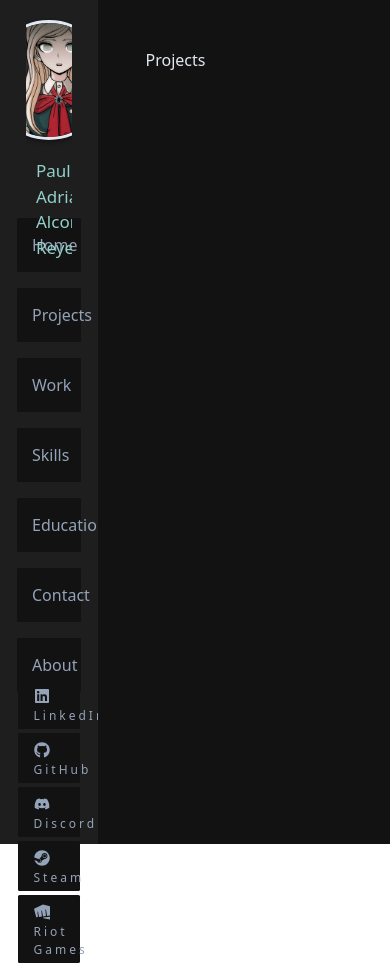
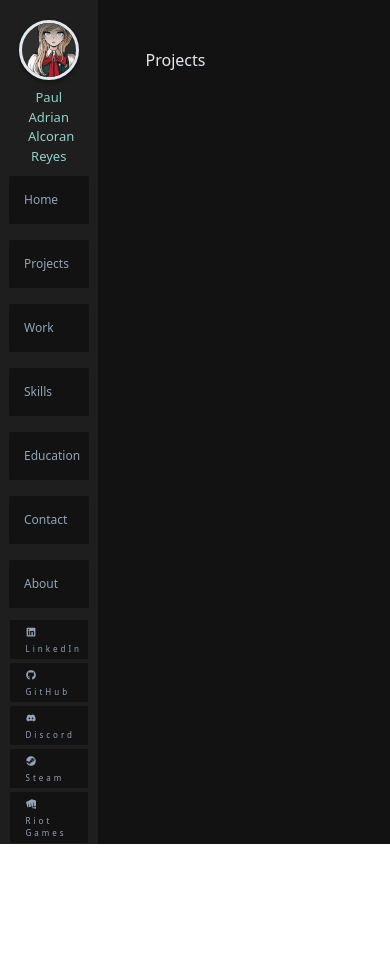
Before and after one commit to alcoranpaul/portfolio-pangalawa, a React (Vite) app: page /projects in a window 390 px wide. After the commit the page ends 844 px from the top, so only its background shows below. Built offline with nearby package versions, Linux system fonts and the light colour scheme.

Commit message:
Added responsiveness to sidebar.

```diff
--- a/src/App.tsx
+++ b/src/App.tsx
@@ -9,7 +9,7 @@ function Layout(): ReactElement {
   return (
     <Container fluid>
       <Row>
-        <Col xs={3} lg={2} className="px-3 sidebar">
+        <Col xs={3} lg={2} className="px-2 sidebar">
           <Sidebar />
         </Col>
         <Col xs={9} lg={10} className="px-5 py-5 main">
--- a/src/routes/home/home.component.tsx
+++ b/src/routes/home/home.component.tsx
@@ -1,4 +1,6 @@
 import { ReactElement } from 'react'
+
+
 
 function Home() : ReactElement {
 
--- a/src/routes/sidebar/image-banner/image_banner.style.css
+++ b/src/routes/sidebar/image-banner/image_banner.style.css
@@ -1,3 +1,4 @@
+
 .imageBanner_stack {
     /* background-color: royalblue; */
     width: 100%;
@@ -21,7 +22,8 @@
     box-shadow: 0 2px 4px var(--color-bg-primary);
     overflow: hidden;
     position: relative; /* Contain transformed child */
-  }
+}
+
 
 .profile {
     width: 100%;
@@ -41,3 +43,14 @@
     width: 100%; /* Prevent text overflow */
 
   }
+
+  @media (max-width: 450px){
+  .image_container{
+    width: 60px;
+    height: 60px;
+  }
+  .full_name{
+    font-size: 13px;
+    margin-top: 0px;
+  }
+}
--- a/src/routes/sidebar/navigation/navigation_item/navigation_item.style.css
+++ b/src/routes/sidebar/navigation/navigation_item/navigation_item.style.css
@@ -15,3 +15,11 @@
     letter-spacing: 0.3em;
 
 }
+
+@media (max-width: 450px){
+
+    .navigation_item{
+        font-size: 12px;
+    }
+
+}
--- a/src/routes/sidebar/sidebar.style.css
+++ b/src/routes/sidebar/sidebar.style.css
@@ -25,3 +25,16 @@
     /* margin-left: -5px; */
     margin-top: -10px;
 }
+
+@media (max-width: 450px){
+    .image_banner{
+        height: 15%;
+    }
+    .navigation{
+        height: 48%;
+    }
+    .social_links{
+        height: 15%;
+    }
+
+}
--- a/src/routes/sidebar/social-links/social-item/social_item.style.css
+++ b/src/routes/sidebar/social-links/social-item/social_item.style.css
@@ -52,3 +52,20 @@
     align-self: center;
     transition: all 0.35s;
 }
+
+@media (max-width: 450px){
+
+    .social_item{
+        font-size: 10px;
+
+    }
+
+    .social_item_icon{
+        width: 20px;
+        height: 20px;
+    }
+
+    .social_item_text{
+        font-size: 8px;
+    }
+}
--- a/src/routes/sidebar/social-links/social_links.component.tsx
+++ b/src/routes/sidebar/social-links/social_links.component.tsx
@@ -24,7 +24,7 @@ function SocialLinks(): ReactElement {
     const social_links = {
         linkedIn: {
             title: "LinkedIn",
-            link: "https://www.linkedin.com/in/paul-alcoran-4b6b3a1b0/",
+            link: "https://linkedin.com/in/paul-adrian-reyes-338139241",
             icon: <FaLinkedin />,
         },
         github: {
```
